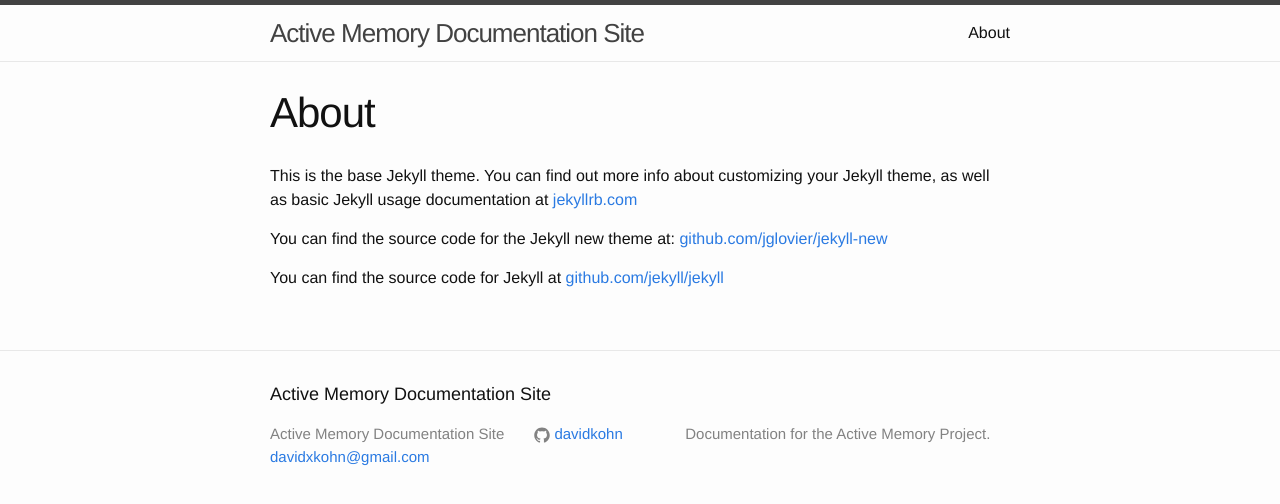
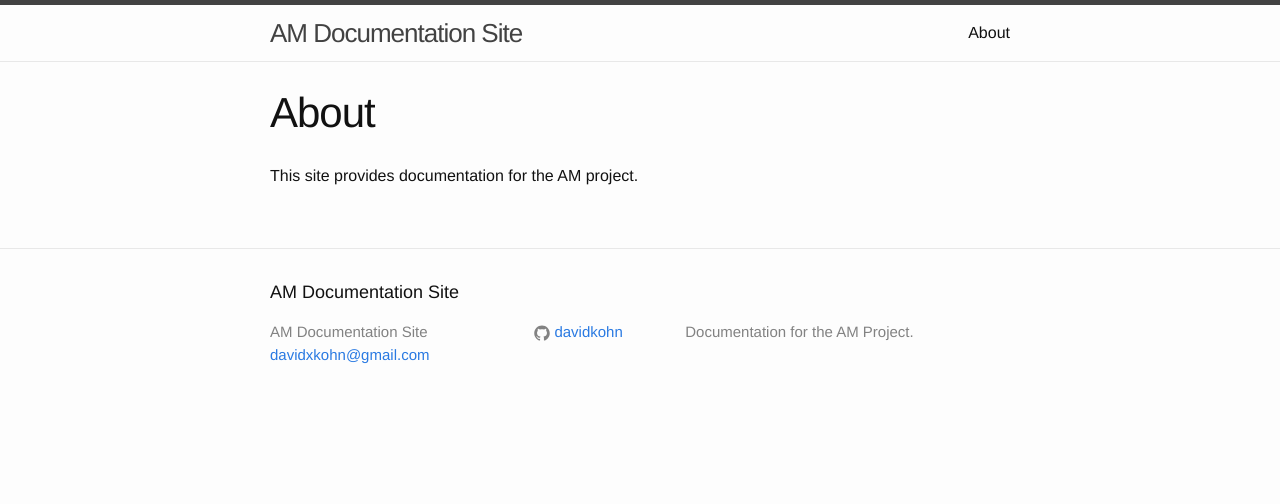
Before and after one commit to davidkohn/davidkohn.github.io, a Jekyll site: the page built from about.md, in a window 1280 px wide. Shown: the top 504 px of the page. Built offline with Jekyll 4.4.1, drawn with Linux system fonts in a browser that asks for light colours.

Commit message:
Change Active Memory to AM for obfuscation purposes

```diff
--- a/_config.yml
+++ b/_config.yml
@@ -1,8 +1,8 @@
 # Site settings
-title: Active Memory Documentation Site
+title: AM Documentation Site
 email: davidxkohn@gmail.com
 description: > # this means to ignore newlines until "baseurl:"
-  Documentation for the Active Memory Project.
+  Documentation for the AM Project.
 baseurl: "" # the subpath of your site, e.g. /blog/
 url: "" # the base hostname & protocol for your site
 #twitter_username: jekyllrb
--- a/about.md
+++ b/about.md
@@ -4,8 +4,4 @@ title: About
 permalink: /about/
 ---
 
-This is the base Jekyll theme. You can find out more info about customizing your Jekyll theme, as well as basic Jekyll usage documentation at [jekyllrb.com](http://jekyllrb.com/)
-
-You can find the source code for the Jekyll new theme at: [github.com/jglovier/jekyll-new](https://github.com/jglovier/jekyll-new)
-
-You can find the source code for Jekyll at [github.com/jekyll/jekyll](https://github.com/jekyll/jekyll)
+This site provides documentation for the AM project.
```
